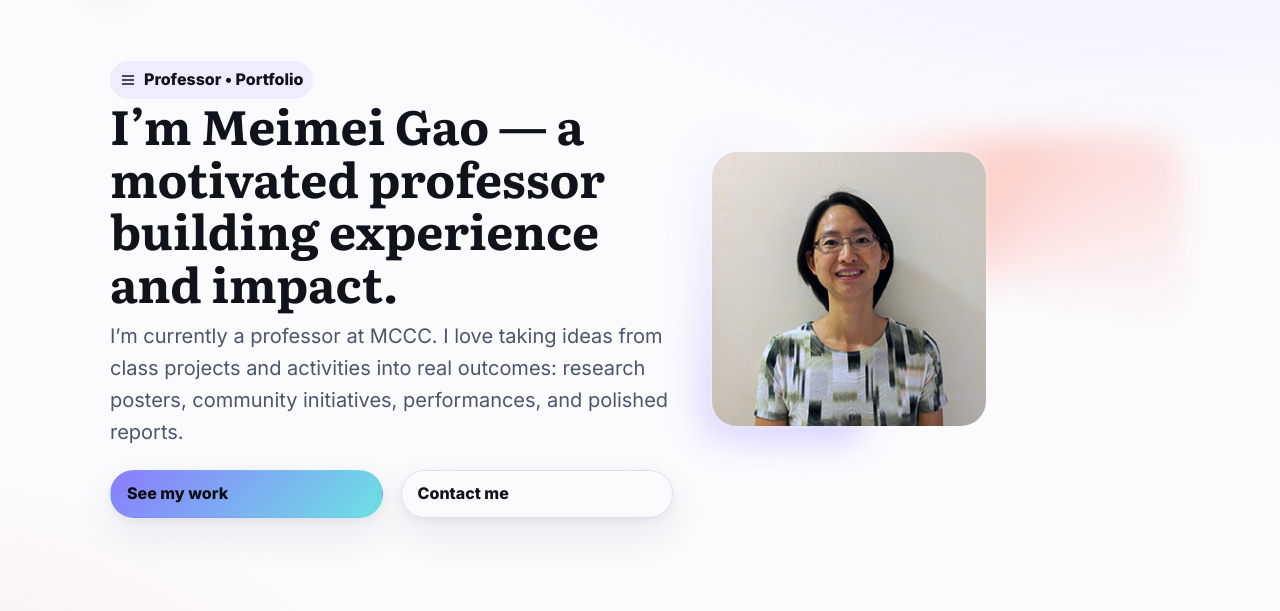
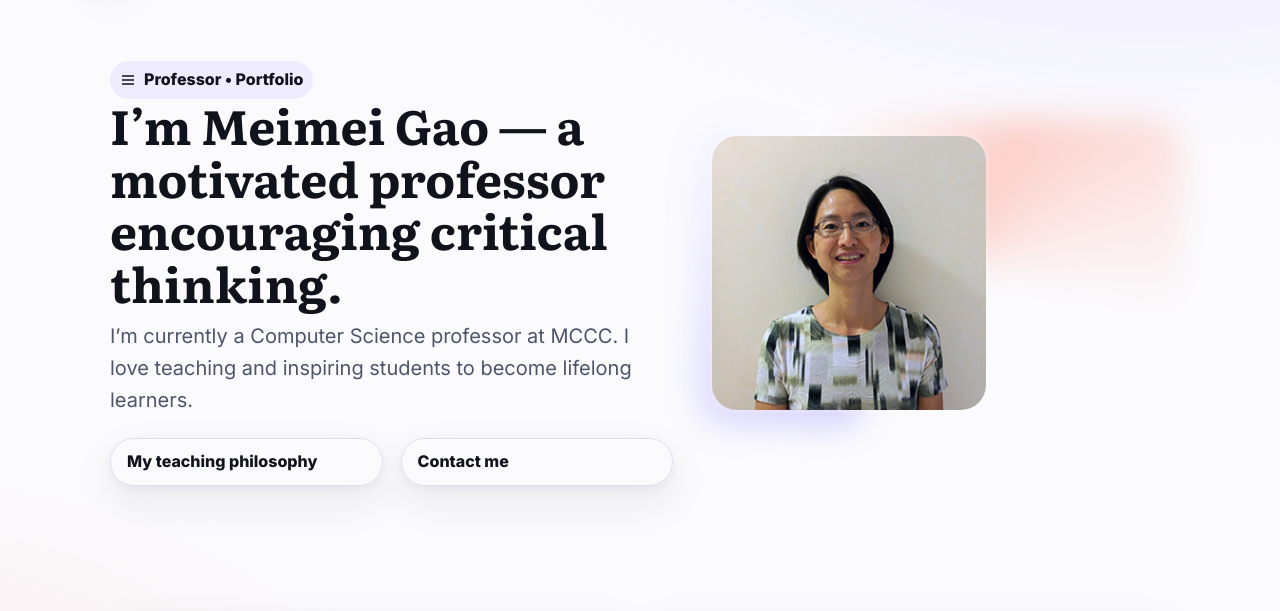
Before and after one commit to mmg168/my-general-template, a plain HTML site: page index.html in a window 1280 px wide. Shown: the part 127-738 px from the top of the page. Drawn offline with Linux system fonts and the light colour scheme.

Commit message:
added teaching philosophy.

```diff
--- a/index.html
+++ b/index.html
@@ -158,10 +158,10 @@
           <svg viewBox="0 0 24 24" fill="none" stroke="currentColor"><path stroke-width="2" d="M3 12h18M3 6h18M3 18h18"/></svg>
           Professor • Portfolio
         </div>
-        <h1 class="title title-xl">I’m Meimei Gao — a motivated professor building experience and impact.</h1>
-        <p class="lede">I’m currently a professor at MCCC. I love taking ideas from class projects and activities into real outcomes: research posters, community initiatives, performances, and polished reports.</p>
+        <h1 class="title title-xl">I’m Meimei Gao — a motivated professor encouraging critical thinking.</h1>
+        <p class="lede">I’m currently a Computer Science professor at MCCC. I love teaching and inspiring students to become lifelong learners.</p>
         <div class="grid g-2" style="margin-top:16px">
-          <a class="btn btn--pri" href="#projects">See my work</a>
+          <a class="btn btn--ghost" href="TalkOnGreatTeaching.pdf">My teaching philosophy</a>
           <a class="btn btn--ghost" href="#contact">Contact me</a>
         </div>
       </div>
```
Also changed, not shown: 1 other file.
